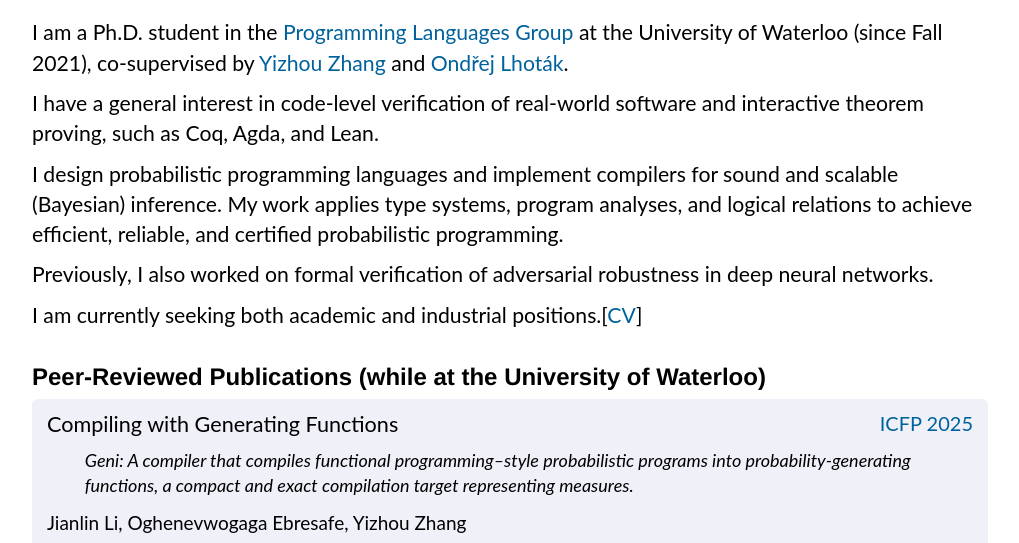
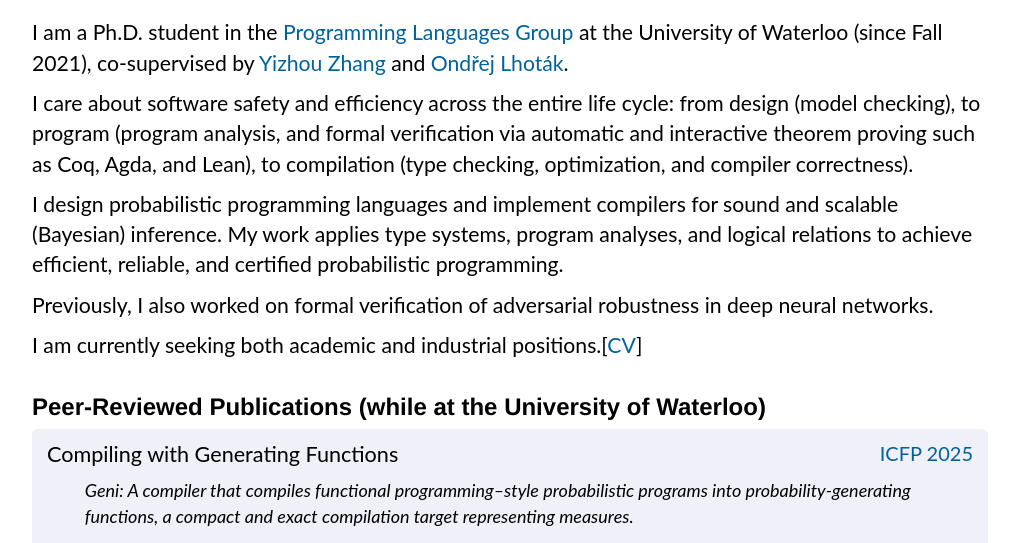
Before and after one commit to jianlin-herman-li/jianlin-herman-li.github.io, a plain HTML site: page index.html in a window 1280 px wide. Shown: the part 219-762 px from the top of the page, without its empty margins (130-1149 px from the left). Drawn offline with Linux system fonts and the light colour scheme; a web font is replaced by a local one.

Commit message:
Update index.html

```diff
--- a/index.html
+++ b/index.html
@@ -104,7 +104,8 @@
                   co-supervised by <a href="https://cs.uwaterloo.ca/~yizhou/">Yizhou Zhang</a> and <a href="https://plg.uwaterloo.ca/~olhotak/">Ondřej Lhoták</a>.
                </p>
                <p>
-                  I have a general interest in code-level verification of real-world software and interactive theorem proving, such as Coq, Agda, and Lean.
+                  <!--I have a general interest in code-level verification of real-world software and interactive theorem proving, such as Coq, Agda, and Lean. -->
+                  I care about software safety and efficiency across the entire life cycle: from design (model checking), to program (program analysis, and formal verification via automatic and interactive theorem proving such as Coq, Agda, and Lean), to compilation (type checking, optimization, and compiler correctness).
                </p>
                <p>
                   I design probabilistic programming languages and implement compilers for sound and scalable (Bayesian) inference. My work applies type systems, program analyses, and logical relations to achieve efficient, reliable, and certified probabilistic programming.
```
